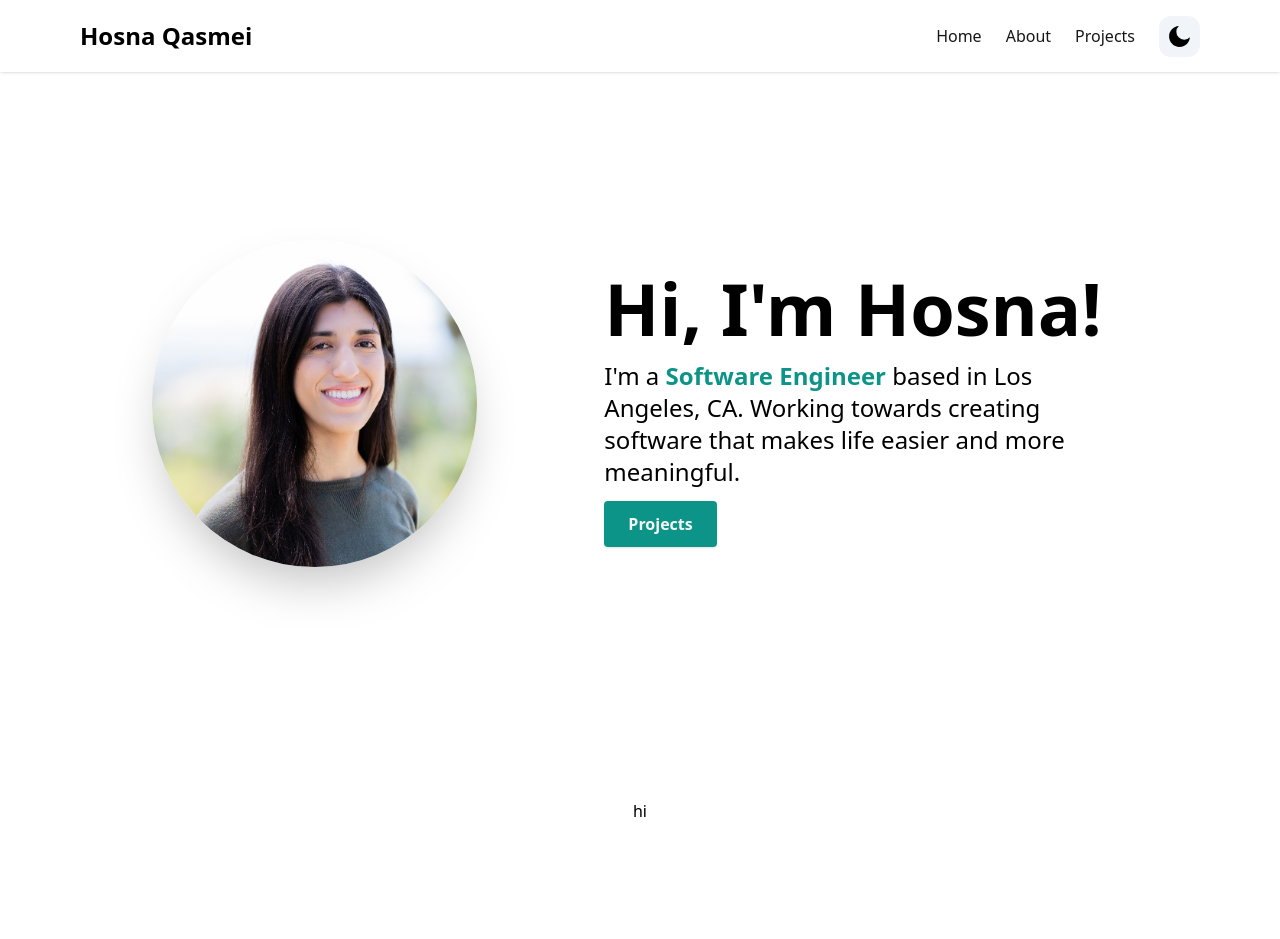
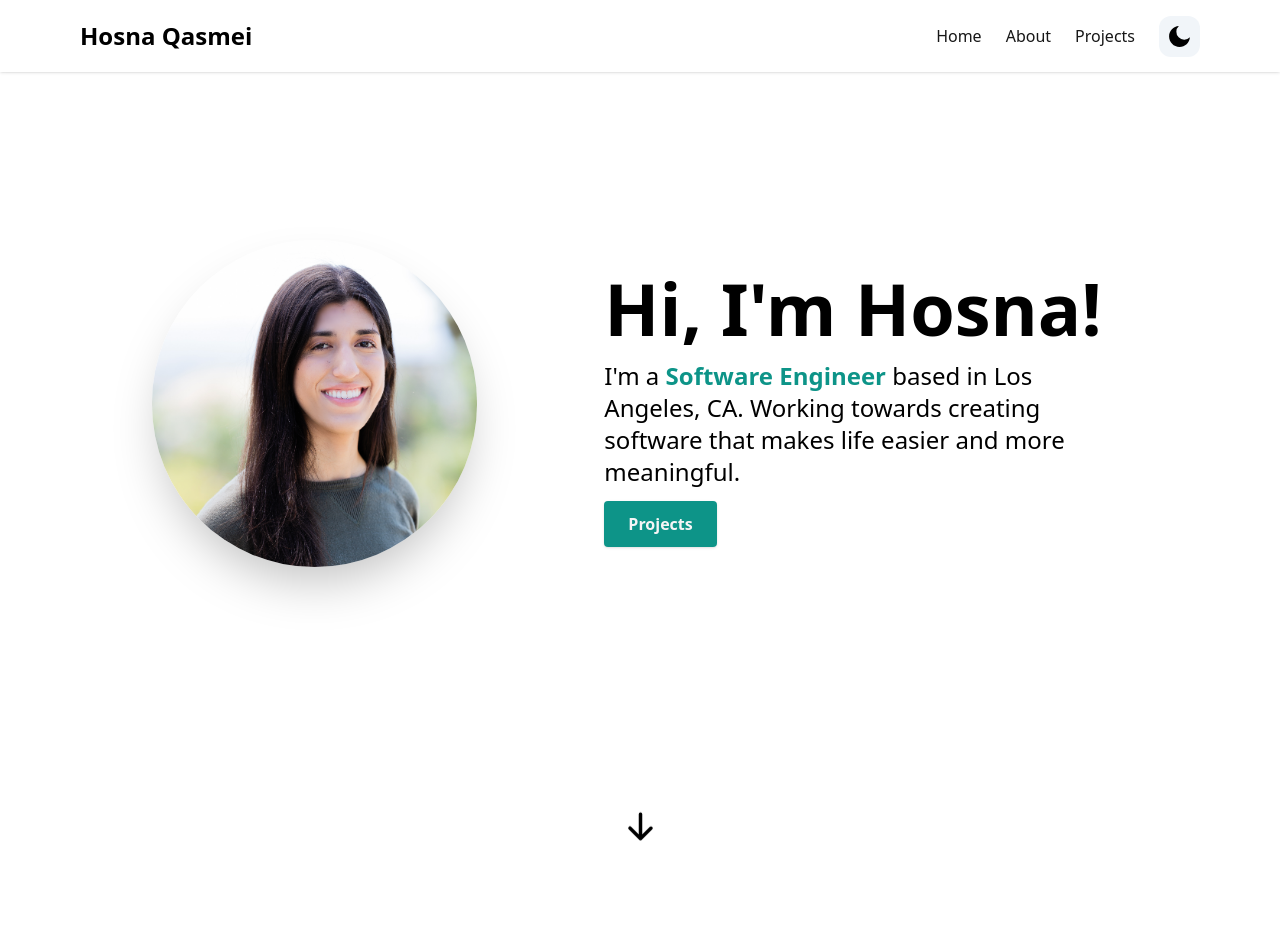
Before and after one commit to hqasmei/tailwindcss-and-nextjs-portfolio, a Next.js app: page / in a window 1280 px wide. Shown: the top 939 px of the page. Built offline with nearby package versions, Linux system fonts and the light colour scheme.

Commit message:
Testing, fixing bug try #6

```diff
--- a/package.json
+++ b/package.json
@@ -24,6 +24,7 @@
     "typescript": "^4.9.4"
   },
   "devDependencies": {
+    "@types/react": "18.0.27",
     "@types/react-scroll": "^1.8.6",
     "autoprefixer": "^10.4.13",
     "postcss": "^8.4.21",
--- a/src/components/hero-section.tsx
+++ b/src/components/hero-section.tsx
@@ -1,7 +1,7 @@
 "use client"; // this is a client component
 import React from "react";
 import Image from "next/image";
-import { Link as ScrollLink } from "react-scroll/modules";
+import { Link } from "react-scroll/modules";
 import { HiArrowDown } from "react-icons/hi";
 
 const HeroSection = () => {
@@ -29,7 +29,7 @@ const HeroSection = () => {
             based in Los Angeles, CA. Working towards creating software that
             makes life easier and more meaningful.
           </p>
-          <ScrollLink
+          <Link
             to="projects"
             className="text-neutral-100 font-semibold px-6 py-3 bg-teal-600 rounded shadow hover:bg-teal-700"
             activeClass="active"
@@ -39,11 +39,11 @@ const HeroSection = () => {
             duration={500}
           >
             Projects
-          </ScrollLink>
+          </Link>
         </div>
       </div>
       <div className="flex flex-row items-center text-center justify-center ">
-        <ScrollLink
+        <Link
           to="about"
           activeClass="active"
           spy={true}
@@ -51,11 +51,8 @@ const HeroSection = () => {
           offset={-100}
           duration={500}
         >
-          hi
-          {/* <div>
-            <HiArrowDown size={35} className="animate-bounce" />
-          </div> */}
-        </ScrollLink>
+          <HiArrowDown size={35} className="animate-bounce" />
+        </Link>
       </div>
     </section>
   );
```
